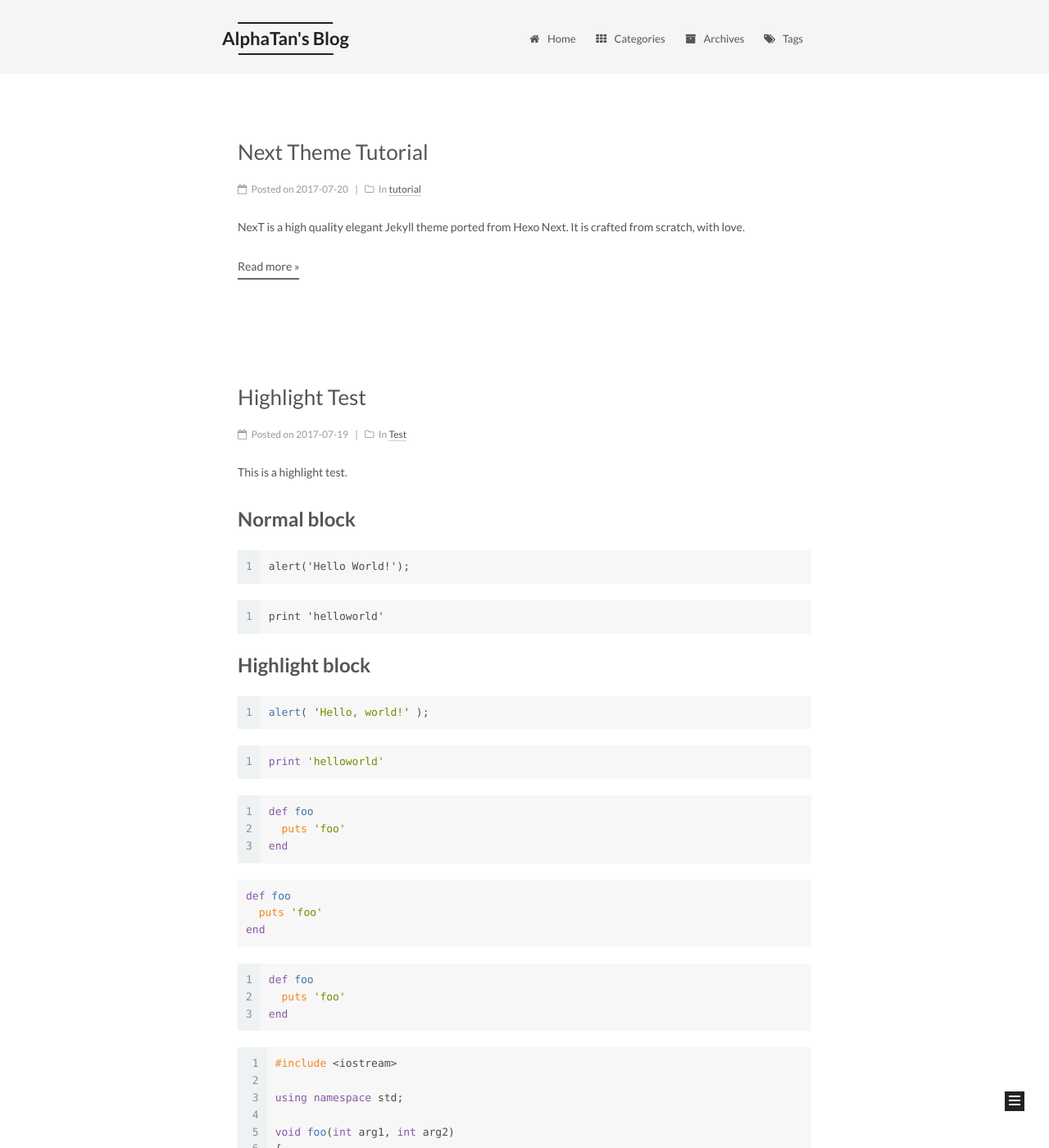
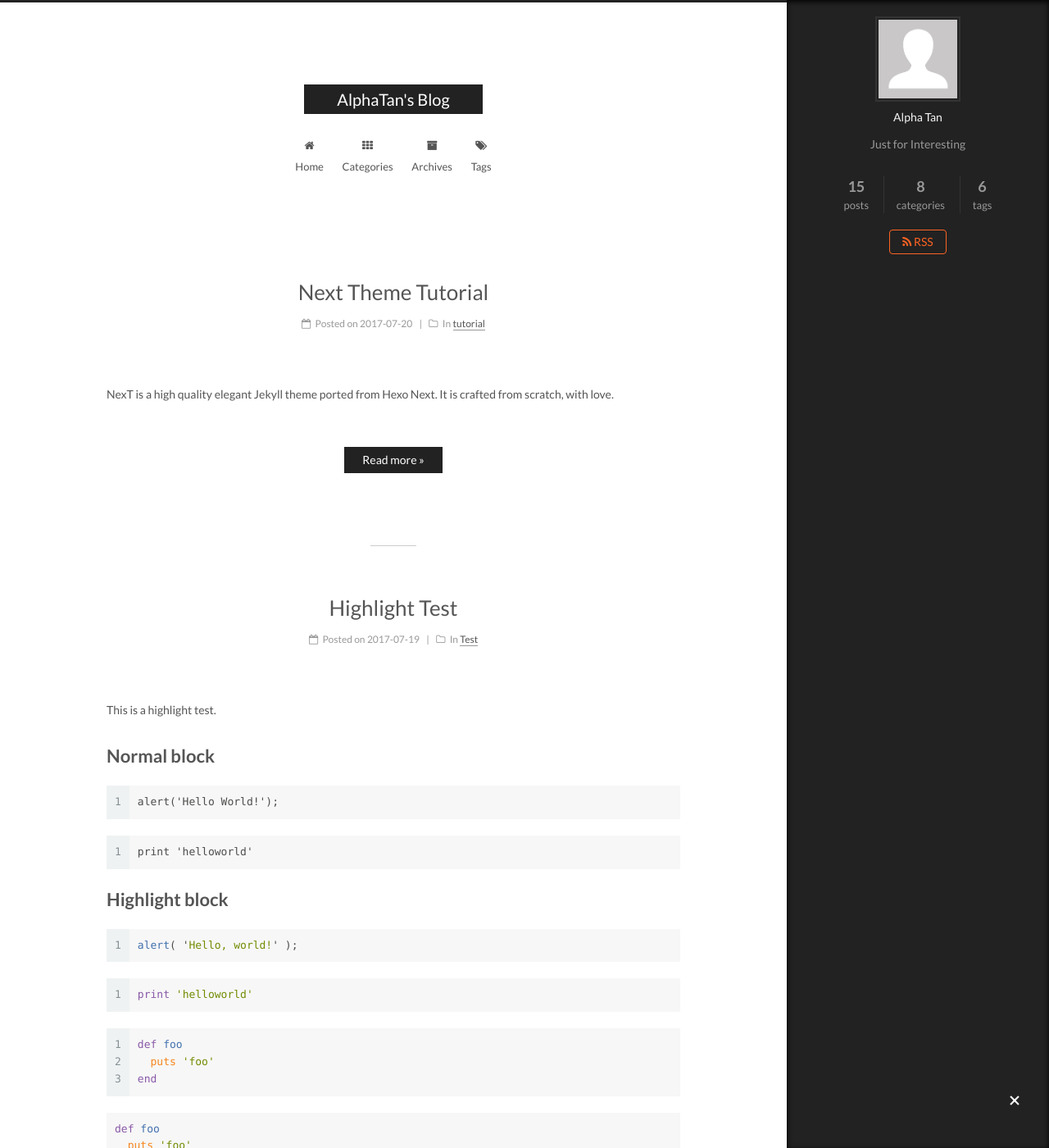
Before and after one commit to AlphaBlackTan/AlphaBlackTan.github.io, a Jekyll site: the page built from index.html, in a window 1280 px wide and 1400 px high. Shown: the whole window at 82% size. Built offline with Jekyll 4.4.1, drawn with Linux system fonts in a browser that asks for light colours; emoji names are drawn with the system emoji font; the list of posts is cut into pages by our own code; some of the changed lines change nothing that is shown.

Commit message:
Update _config.yml

```diff
--- a/_config.yml
+++ b/_config.yml
@@ -151,8 +151,8 @@ menu_icons:
 # ---------------------------------------------------------------
 
 # Schemes
-# scheme: Muse
-scheme: Mist
+scheme: Muse
+# scheme: Mist
 # scheme: Pisces
 
 
@@ -256,21 +256,21 @@ toc:
 
 sidebar:
   # Sidebar Position, available value: left | right
-  position: left
-  #position: right
+  #position: left
+  position: right
 
   # Sidebar Display, available value:
   #  - post    expand on posts automatically. Default.
   #  - always  expand for all pages automatically
   #  - hide    expand only when click on the sidebar toggle icon.
   #  - remove  Totally remove sidebar including sidebar toggle.
-  display: post
-  #display: always
+  #display: post
+  display: always
   #display: hide
   #display: remove
 
   # Sidebar offset from top menubar in pixels.
-  offset: 12
+  offset: 10
   offset_float: 0
 
   # Back to top in sidebar
```
